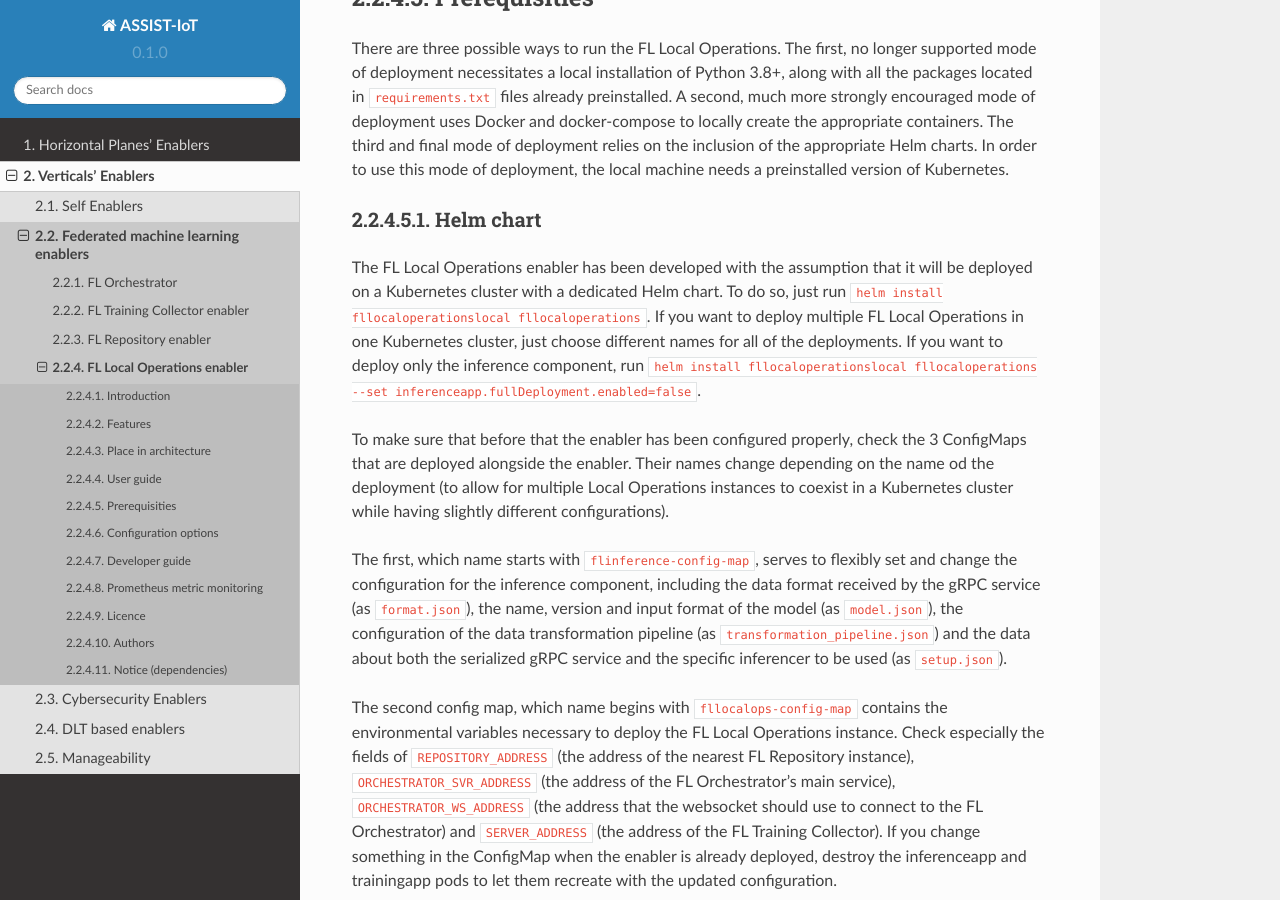
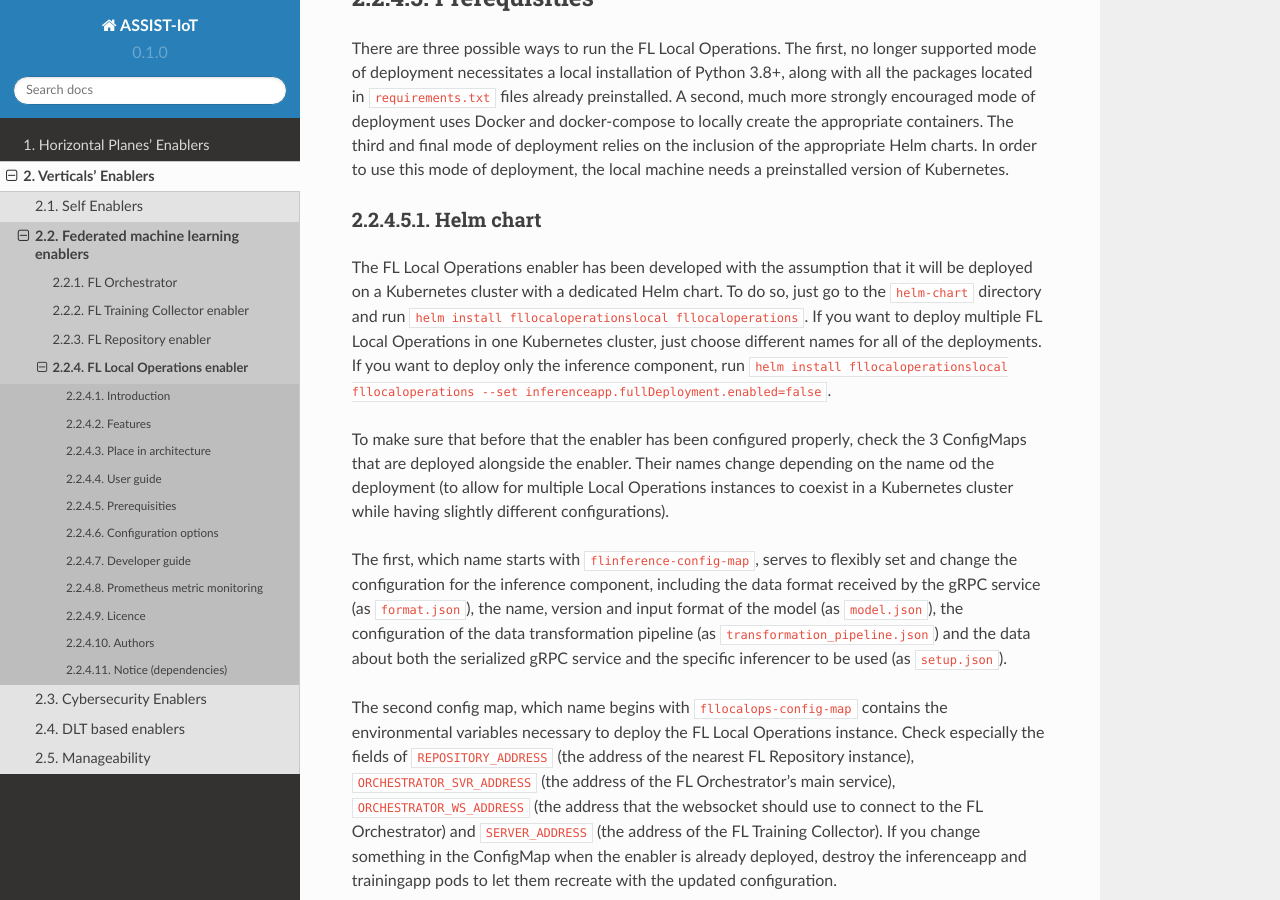
Before and after one commit to assist-iot/assist-iot-documentation, a Sphinx documentation site: the page built from docs/source/verticals/federated/fl_local_operations.rst, in a window 1280 px wide and 900 px high, scrolled down 3331 px. Built offline with Sphinx 7.4.7 and the Read the Docs theme 2.0.0, drawn with Linux system fonts in a browser that asks for light colours.

Commit message:
Update FL Local Operations enabler

```diff
--- a/docs/source/verticals/federated/fl_local_operations.rst
+++ b/docs/source/verticals/federated/fl_local_operations.rst
@@ -193,7 +193,7 @@ Helm chart
 
 The FL Local Operations enabler has been developed with the assumption
 that it will be deployed on a Kubernetes cluster with a dedicated Helm
-chart. To do so, just run
+chart. To do so, just go to the ``helm-chart`` directory and run
 ``helm install fllocaloperationslocal fllocaloperations``. If you want
 to deploy multiple FL Local Operations in one Kubernetes cluster, just
 choose different names for all of the deployments. If you want to deploy
```
